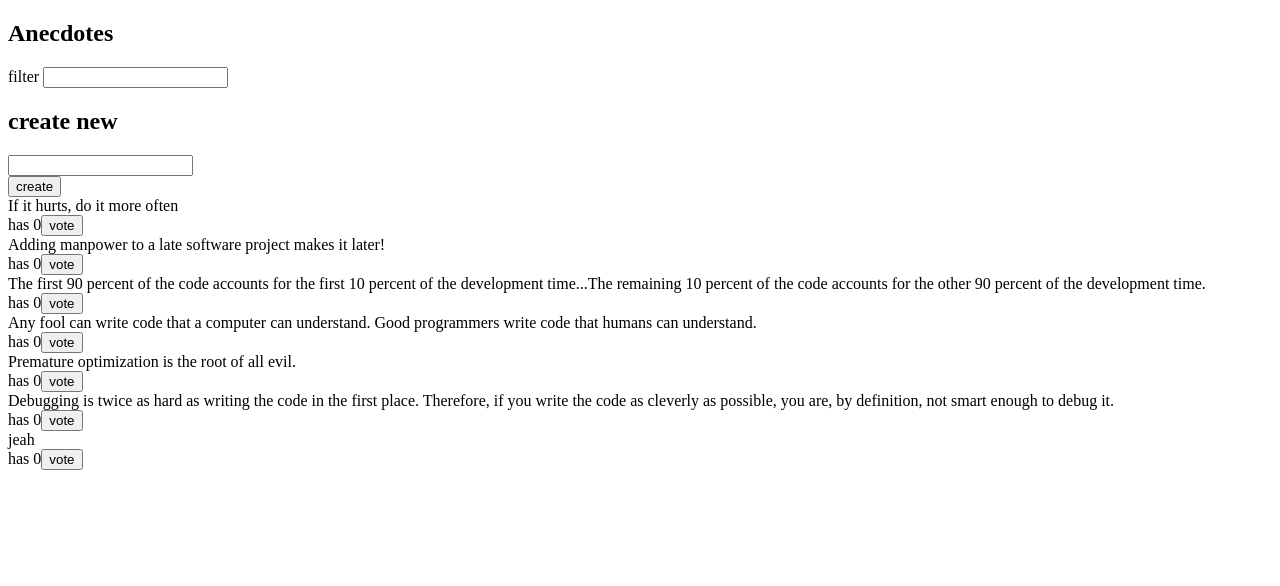
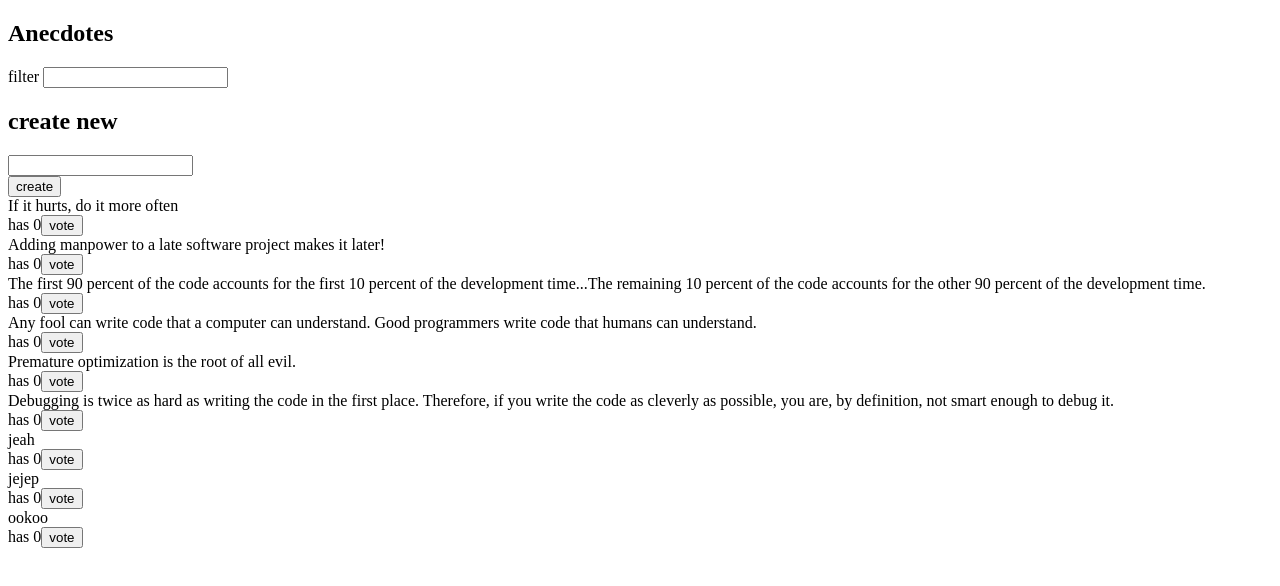
Before and after one commit to baritoni/full-stack-open, a React (Create React App) app in the folder osa 6/redux-anecdotes/: page / in a window 1280 px wide. Shown: the top 586 px of the page. Built offline with nearby package versions, Linux system fonts and the light colour scheme; data requests are answered from the project's data file.

Commit message:
tehtävä 6.17 valmiiksi

```diff
--- a/osa 6/redux-anecdotes/db.json
+++ b/osa 6/redux-anecdotes/db.json
@@ -34,6 +34,16 @@
       "content": "jeah",
       "votes": 0,
       "id": "HCcDA0G"
+    },
+    {
+      "content": "jejep",
+      "votes": 0,
+      "id": "kaF5fhi"
+    },
+    {
+      "content": "ookoo",
+      "votes": 0,
+      "id": "3PiSXEl"
     }
   ]
 }
--- a/osa 6/redux-anecdotes/src/components/AnecdoteForm.js
+++ b/osa 6/redux-anecdotes/src/components/AnecdoteForm.js
@@ -4,7 +4,6 @@ import {
   notificationDisplay,
   hideNotification
 } from '../reducers/notificationReducer'
-import anecdoteService from '../services/anecdotes'
 
 const AnecdoteForm = () => {
   const dispatch = useDispatch()
@@ -14,9 +13,8 @@ const AnecdoteForm = () => {
     event.target.anecdote.value = ''
 
     const message = `Added anecdote ${content}`
-    const newAnecdote = await anecdoteService.createAnecdote(content)
-    console.log('newAnecdote', newAnecdote)
-    dispatch(createAnecdote(newAnecdote))
+    //console.log('newAnecdote', newAnecdote)
+    dispatch(createAnecdote(content))
     dispatch(notificationDisplay(message))
     setTimeout(() => {
       dispatch(hideNotification(message))
--- a/osa 6/redux-anecdotes/src/index.js
+++ b/osa 6/redux-anecdotes/src/index.js
@@ -1,9 +1,7 @@
 import React from 'react'
 import ReactDOM from 'react-dom/client'
-
-//import { createStore, combineReducers } from 'redux'
 import { Provider } from 'react-redux'
-import { store } from './store.js'
+import store from './store.js'
 
 import App from './App'
 
--- a/osa 6/redux-anecdotes/src/reducers/anecdoteReducer.js
+++ b/osa 6/redux-anecdotes/src/reducers/anecdoteReducer.js
@@ -15,9 +15,6 @@ const anecdoteSlice = createSlice({
   name: 'anecdotes',
   initialState: [],
   reducers: {
-    createAnecdote(state, action) {
-      state.push(action.payload)
-    },
     voteSelected(state, action) {
       const id = action.payload
       const anecdoteToVote = state.find((a) => a.id === id)
@@ -47,8 +44,14 @@ export const initializeAnecdotes = () => {
   }
 }
 
+export const createAnecdote = (content) => {
+  return async (dispatch) => {
+    const newAnecdote = await anecdoteService.createAnecdote(content)
+    dispatch(appendAnecdote(newAnecdote))
+  }
+}
+
 export const {
-  createAnecdote,
   voteSelected,
   toggleImportanceOf,
   appendAnecdote,
--- a/osa 6/redux-anecdotes/src/store.js
+++ b/osa 6/redux-anecdotes/src/store.js
@@ -4,7 +4,7 @@ import notificationReducer from './reducers/notificationReducer'
 import anecdoteService from './services/anecdotes'
 import anecdoteReducer, { setAnecdotes } from './reducers/anecdoteReducer'
 
-export const store = configureStore({
+const store = configureStore({
   reducer: {
     anecdotes: anecdoteReducer,
     filter: filterReducer,
```
